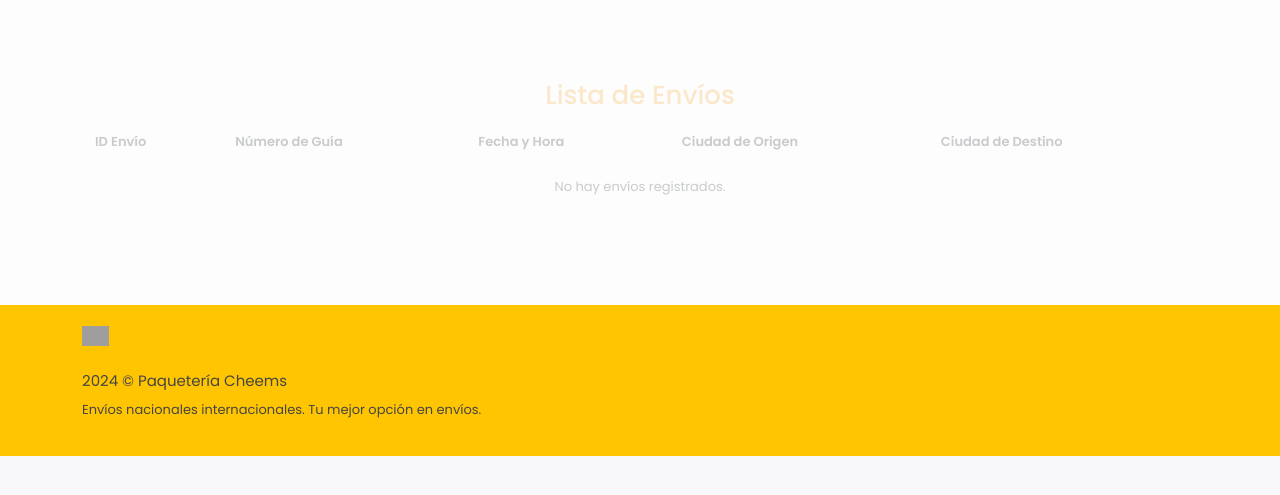
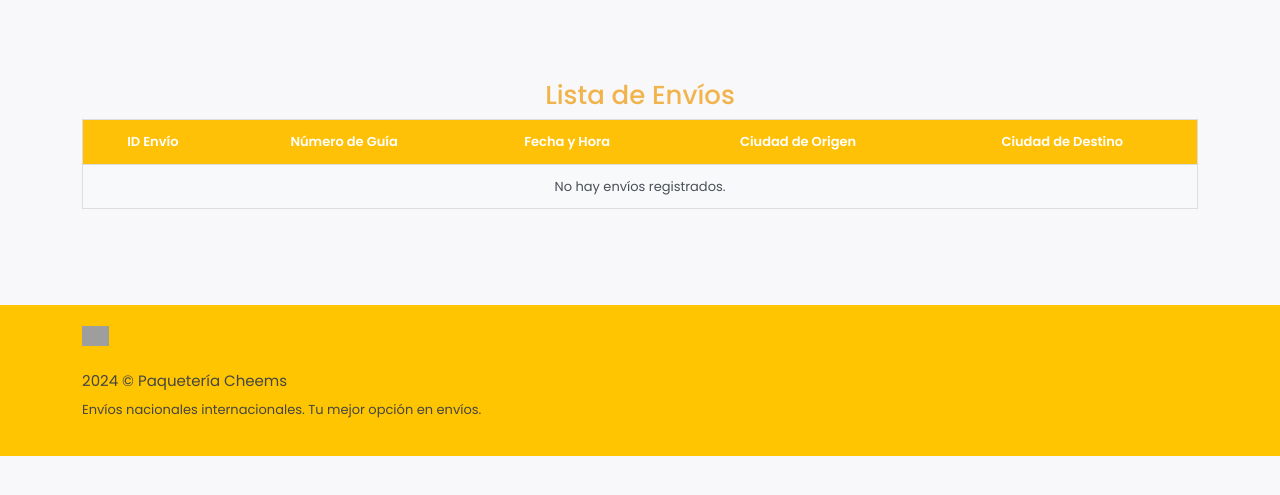
Before and after one commit to OmarCaste/cheemsito, a Flask app: page /envios in a window 1280 px wide. Shown: the part 87-582 px from the top of the page. Run offline with Flask 3, Linux system fonts and the light colour scheme; data that the repository does not hold is empty; some libraries are stand-ins or nearby versions; grey boxes are pictures that could not be loaded.

Commit message:
Se cambio opacidad

```diff
--- a/static/css/app.css
+++ b/static/css/app.css
@@ -3730,7 +3730,7 @@ div.dataTables_wrapper div.dataTables_filter {
   bottom: 0;
   left: 0;
   top: 0;
-  opacity: 0.7;
+  opacity: -1.3;
   background-color: #000; }
 
 .hero-section {
--- a/static/css/envios.css
+++ b/static/css/envios.css
@@ -1,14 +1,17 @@
-envio-table {
+.envio-table.table-striped > tbody > tr:nth-of-type(odd) {
+    background-color: #eaf1ff; /* Fondo para filas impares */
+}
+.table.envio-table {
     background-color: #f9f9f9;
     border: 1px solid #ddd;
 }
 
-.envio-table th {
+.table.envio-table th {
     background-color: #ffc107;
     color: #fff;
     text-align: center;
 }
 
-.envio-table td {
+.table.envio-table td {
     text-align: center;
 }
--- a/templates/envios.html
+++ b/templates/envios.html
@@ -4,7 +4,7 @@
     <div class="container">
         <h2 class="text-center text-warning">Lista de Envíos</h2>
         <div class="table-responsive">
-            <table class="table table-striped table-bordered envio_table">
+            <table class="table envio-table table-striped">
                 <thead>
                     <tr>
                         <th>ID Envío</th>
--- a/templates/header.html
+++ b/templates/header.html
@@ -14,8 +14,9 @@
         <link rel="stylesheet" href="{{ url_for('static', filename='css/app.css') }}">
         <link rel="stylesheet" href="{{ url_for('static', filename='css/bootstrap.css') }}">
         <link rel="stylesheet" href="{{ url_for('static', filename='css/cheems.css') }}">
+        <link rel="stylesheet" href="{{ url_for('static', filename='css/envios.css') }}">
         <script src="{{ url_for('static', filename='js/plugin.js') }}"></script>
-        <link rel="stylesheet" href="{{ url_for('static', filename='css/envios.css') }}">
+
 
 
     </head>
```
